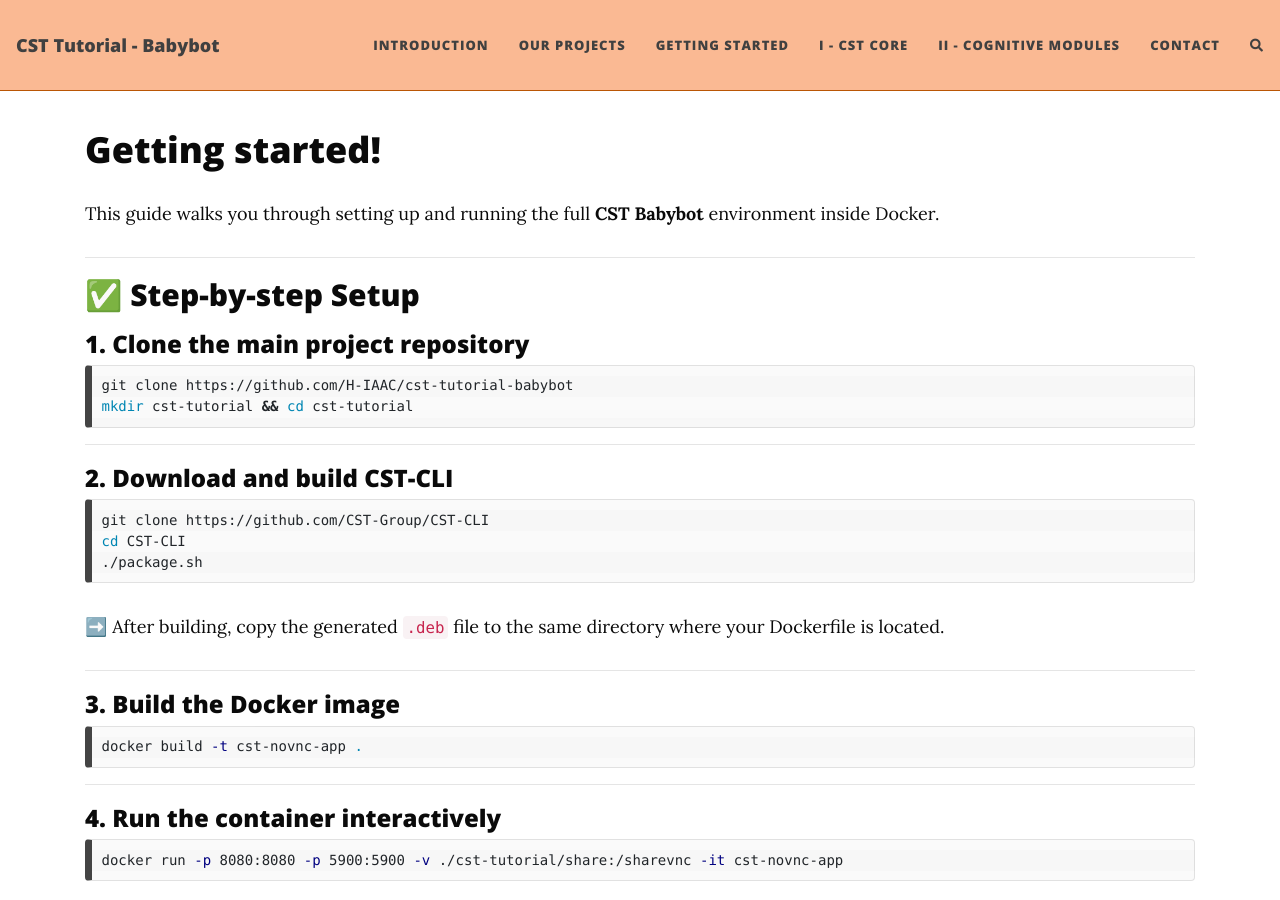
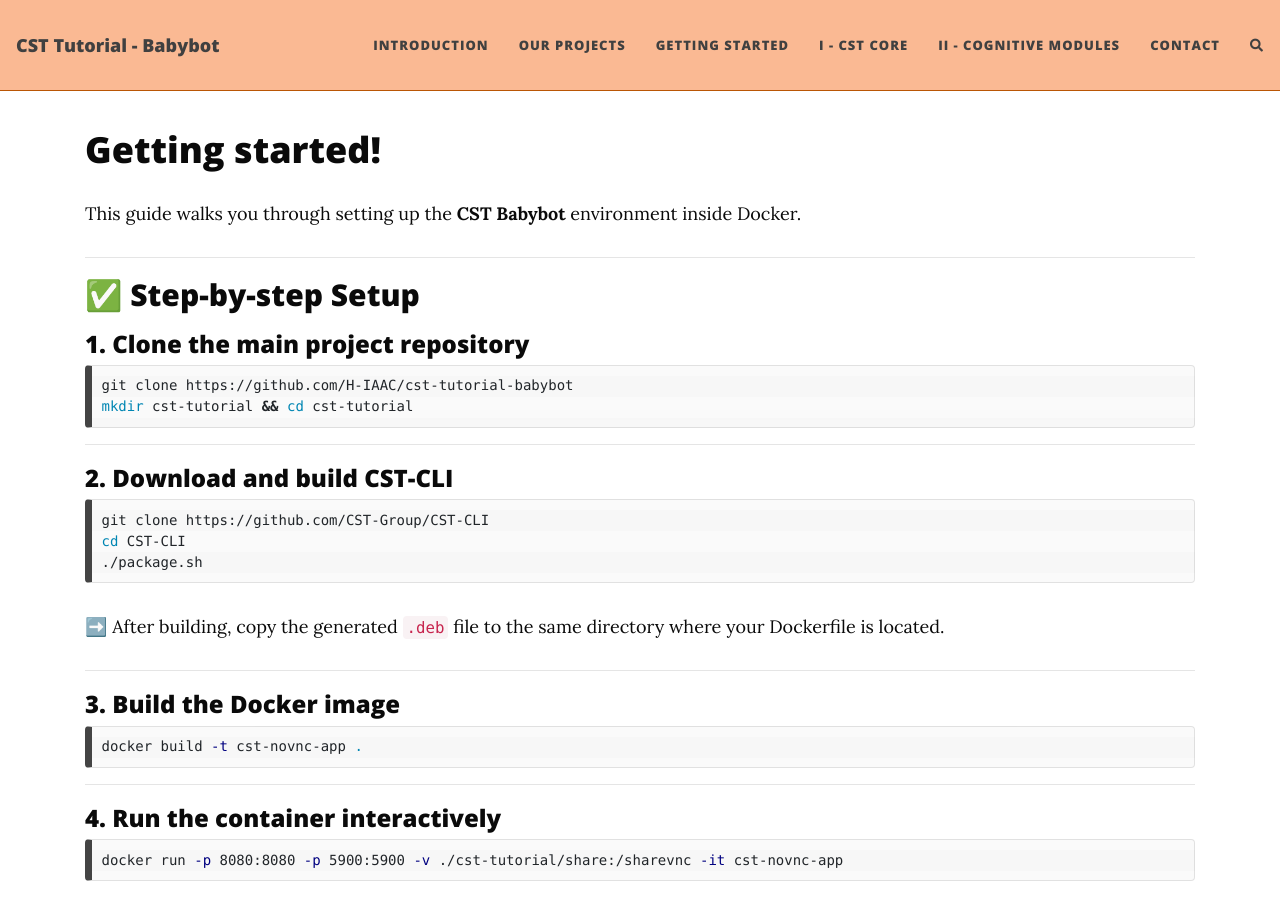
Before and after one commit to H-IAAC/cst-tutorial-babybot.github.io, a Jekyll site: the page built from projects.md, in a window 1280 px wide and 900 px high. Built offline with Jekyll 4.4.1, drawn with Linux system fonts in a browser that asks for light colours; nearby versions of some CDN libraries; comment, search, counter and statistics services are not loaded.

Commit message:
minnor fix

```diff
--- a/projects.md
+++ b/projects.md
@@ -5,7 +5,7 @@
 ---
 # Getting started!
 
-This guide walks you through setting up and running the full **CST Babybot** environment inside Docker.
+This guide walks you through setting up the **CST Babybot** environment inside Docker.
 
 ---
 
```
